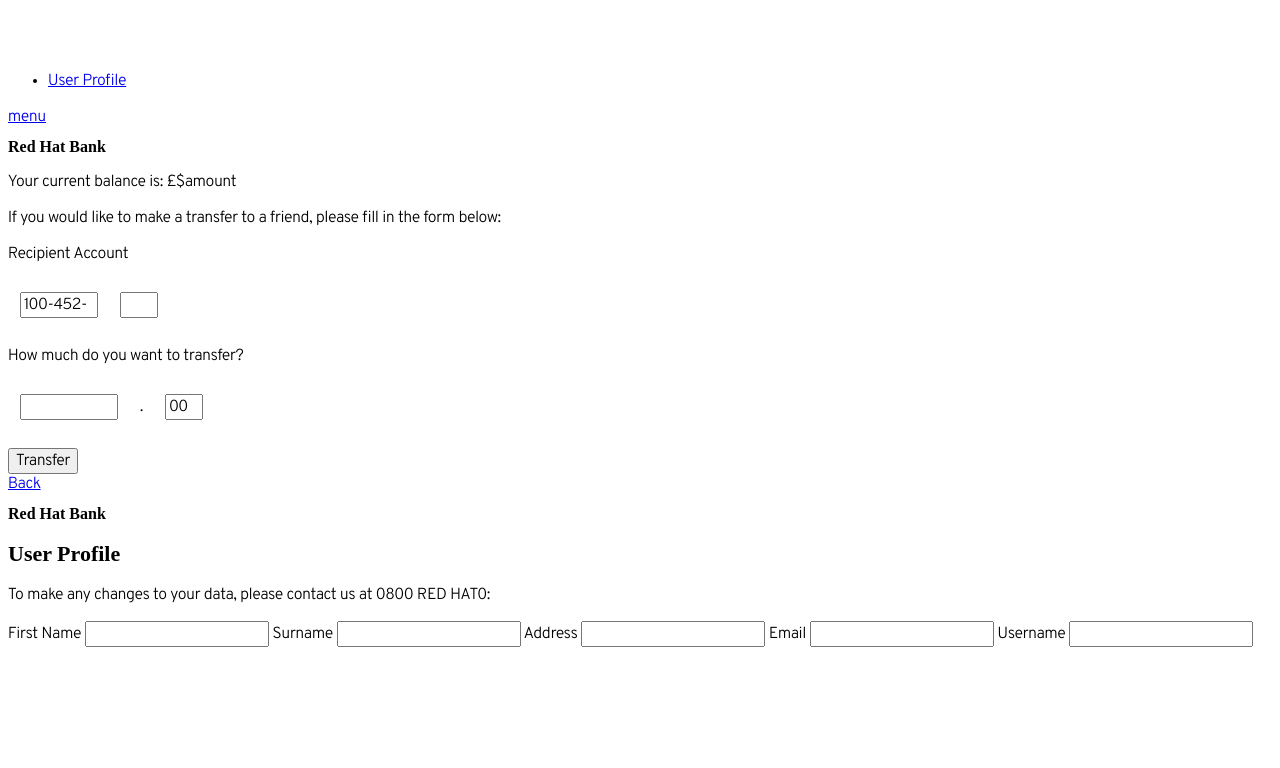
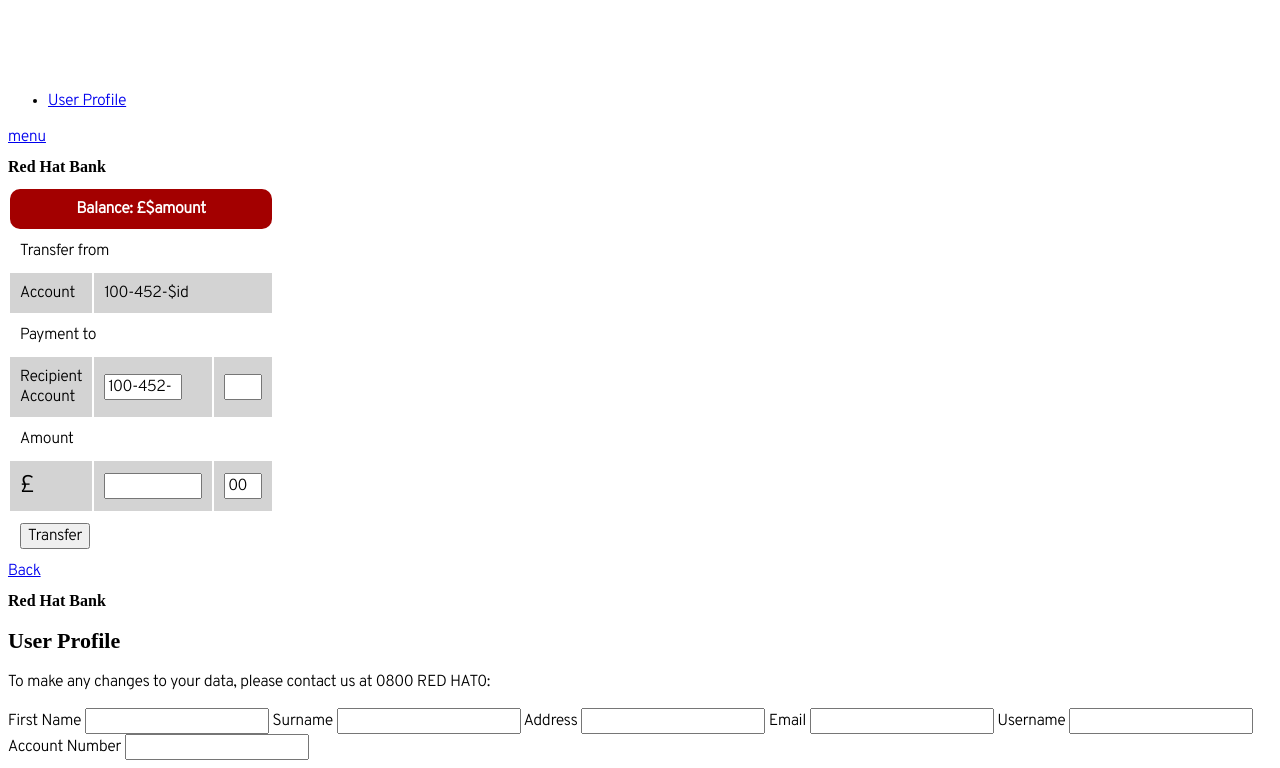
Before and after one commit to BankingDemo/client, a website with bundled scripts: page www/index.html in a window 1280 px wide. Shown: the part 600-1368 px from the top of the page. Before the commit the page ends 1255 px from the top, so only its background shows below. Built offline with nearby package versions, Linux system fonts and the light colour scheme.

Commit message:
modified loggedInUserId to be a div, and used loggedInUserId in different locations. Added Account to different pages. Beautified the transfer page

```diff
--- a/www/css/app.css
+++ b/www/css/app.css
@@ -92,6 +92,18 @@ input::-webkit-inner-spin-button {
     /* display: none; <- Crashes Chrome on hover */
     -webkit-appearance: none;
     margin: 0; /* <-- Apparently some margin are still there even though it's hidden */
+}
+
+.grayRow {
+	background-color: lightgray;
+}
+
+.transactionsTable tr:nth-child(odd) {
+	background-color: lightgray;
+}
+
+.transactionsTable tr:nth-child(0), tr:nth-child(1) {
+	background-color: white;
 }
 
 /* #app { */
--- a/www/index.html
+++ b/www/index.html
@@ -14,7 +14,7 @@
     <title>Red Hat Bank</title>
 </head>
 <body>
-<input type="hidden" id="loggedInUserId"/>
+<div style="display: none" class="loggedInUserId"></div>
 
 <div data-role="page" id="login">
 
@@ -43,10 +43,13 @@
     </div>
     <div data-role="content">
         <p>Welcome <span id="loggedInUser"></span>, all your transactions are loaded below:</p>
-        <table>
+        <table class="transactionsTable">
             <thead>
             <tr>
-            	<th colspan="4" align="center" class="rh-medium-red balance-box">Balance: &pound;<span class="amount">$amount</span></th>
+            	<th colspan="4" align="center" class="rh-medium-red balance-box">
+            		Account: 100-452-<span class="loggedInUserId">$id</span></br>
+            		Balance: &pound;<span class="amount">$amount</span>
+            	</th>
             </tr>
             <tr>
                 <th>Date</th>
@@ -113,30 +116,44 @@
         <span class="header-fullname">Welcome <span class="headerFullname"></span></span>
     </div>
     <div data-role="content">
-        <p>Your current balance is: &pound;<span class="amount">$amount</span></p>
 
-        <p>If you would like to make a transfer to a friend, please fill in the form below:</p>
-
-        <p><label for="recipient-account">Recipient Account</label></p>
-
-        <p>
-        <table>
+    	<table>
+            <thead>
             <tr>
-                <td><input type="text" readonly value="100-452-" id="recipient-account-boilerplate"/></td>
-                <td><input type="number" size="2" maxlength="2" id="recipient-account" value=""/></td>
+            	<th colspan="3" align="center" class="rh-medium-red balance-box">Balance: &pound;<span class="amount">$amount</span></th>
             </tr>
-        </table>
-        <p><label for="how-much">How much do you want to transfer?</label></p>
-        <table>
+            </thead>
+            <tbody>
             <tr>
-                <td><input type="number" id="how-much" maxlength="6"/></td>
-                <td>.</td>
+            	<td colspan="3">Transfer from</td>
+            </tr>
+            <tr class="grayRow">
+            	<td>Account</td><td colspan="2">100-452-<span class="loggedInUserId">$id</span></td>
+            </tr>
+            <tr>
+            	<td colspan="3">Payment to</td>
+            </tr>
+            <tr class="grayRow">
+            	<td>Recipient</br>Account</td>
+            	<td><input type="text" readonly value="100-452-" id="recipient-account-boilerplate"/></td>
+            	<td><input type="number" size="2" maxlength="2" id="recipient-account" value=""/></td>
+            </tr>
+            <tr>
+            	<td colspan="3">Amount</td>
+            </tr>
+            <tr class="grayRow">
+            	<td style="font-size: 24px;">&pound;</td>
+            	<td><input type="number" id="how-much" maxlength="6"/></td>
                 <td><input type="number" id="how-much-cents" value="00"/></td>
             </tr>
+            <tr>
+            	<td colspan="3">
+            		<button type="submit" id="do_transfer" onclick="doTransfer();" data-icon="check" data-iconpos="right" data-inline="true">Transfer</button>
+            	</td>
+            </tr>
+            </tbody>
         </table>
-        <p></p>
-        <button type="submit" id="do_transfer" onclick="doTransfer();" data-icon="check" data-iconpos="right" data-inline="true">Transfer
-        </button>
+
 
         <span id="transferInfo"></span>
     </div>
@@ -165,13 +182,9 @@
             <input type="text" id="email" readonly/>
             <label for="loggedInUsername">Username</label>
             <input type="text" id="loggedInUsername" readonly/>
+            <label for="accountNumber">Account Number</label>
+            <input type="text" id="accountNumber" readonly/>
         </div>
-        <div>
-            <div>
-
-            </div>
-        </div>
-
     </div>
 </div>
 
--- a/www/js/login.js
+++ b/www/js/login.js
@@ -31,11 +31,13 @@ function doLogin() {
                 document.getElementById('surname').value = surname;
                 document.getElementById('address').value = address;
                 document.getElementById('email').value = email;
+                document.getElementById('accountNumber').value = "100-452-" + id;
                 fillRepeatedFields('amount', amount);
                 document.getElementById('loggedInUsername').value = username;
                 //Need to process the multiple header panels
                 fillRepeatedFields('headerFullname', firstName + " " + surname);
-                document.getElementById('loggedInUserId').value = id;
+                fillRepeatedFields('loggedInUserId', id);
+                //document.getElementById('loggedInUserId').value = id;
 
                 //getTransactions for loggedIn user
                 $fh.cloud(
--- a/www/js/transfer.js
+++ b/www/js/transfer.js
@@ -1,6 +1,6 @@
 function doTransfer() {
 
-    var fromId = document.getElementById('loggedInUserId').value;
+    var fromId = document.getElementsByClassName('loggedInUserId')[0].innerHTML;
     var toId = document.getElementById('recipient-account').value;
 
     var amount = +document.getElementById('how-much').value + +(document.getElementById('how-much-cents').value / 100);
```
